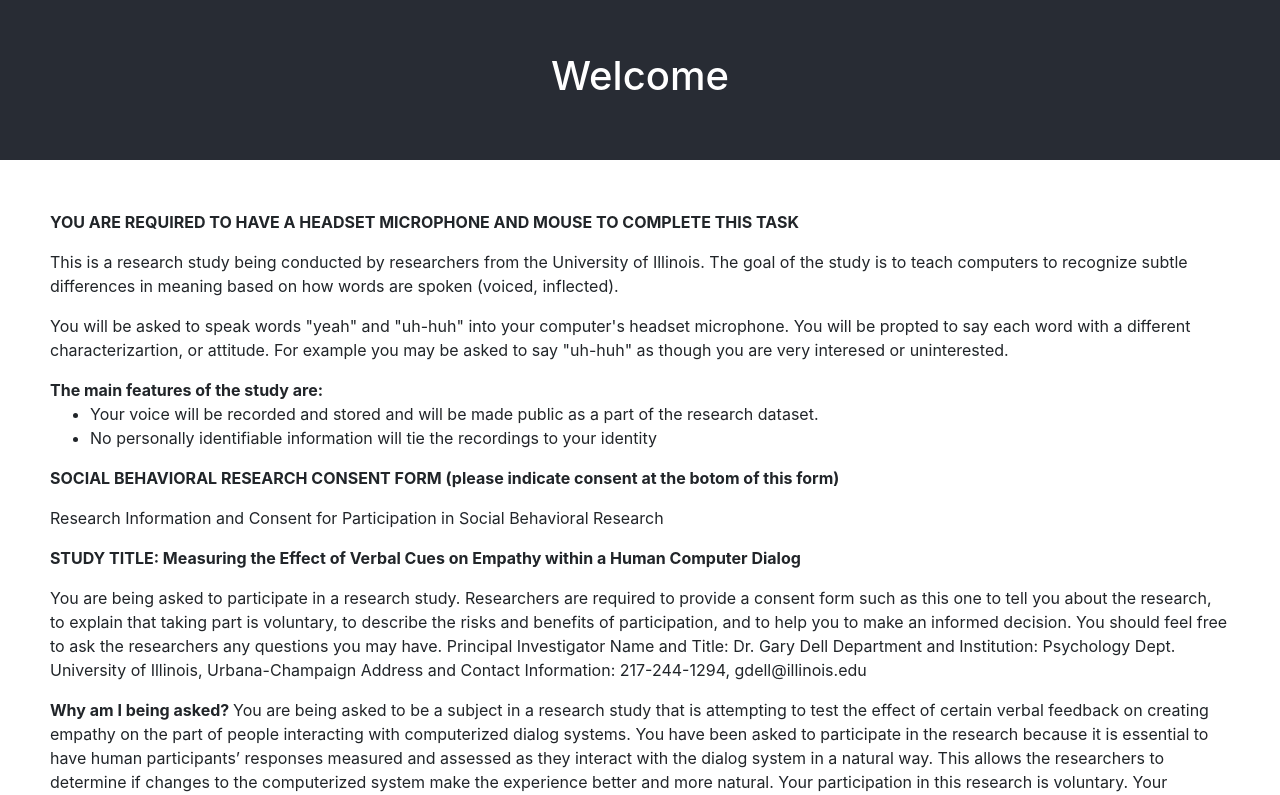
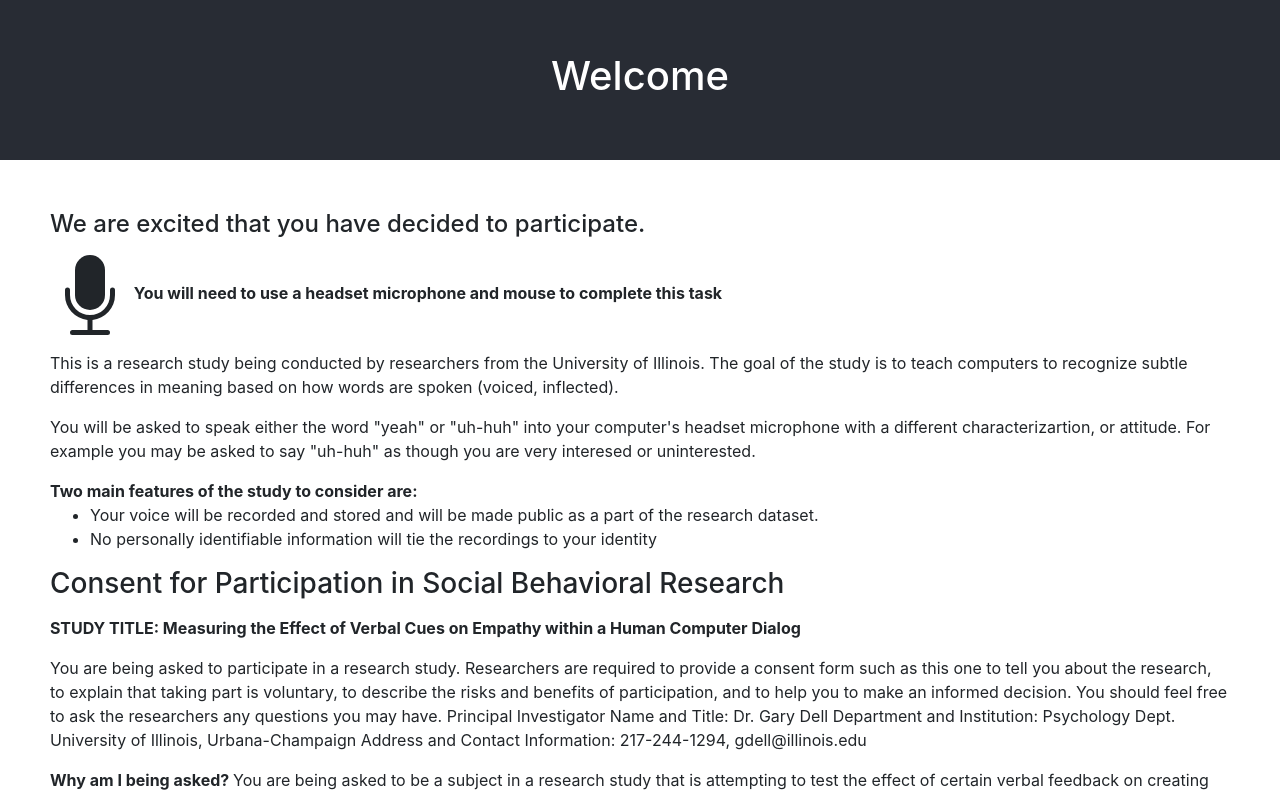
Before and after one commit to ryanchandler/cognistorm, a React (Create React App) app: page /Welcome in a window 1280 px wide. Shown: the top 795 px of the page. Built offline with nearby package versions, Linux system fonts and the light colour scheme; what mic-recorder-to-mp3 would draw is missing.

Commit message:
Final spell checking

```diff
--- a/src/HardwareTest.js
+++ b/src/HardwareTest.js
@@ -184,6 +184,9 @@ class HardwareTest extends React.Component {
           Repeat steps one through four until you are happy with the recording
           level. Then proceed using the arrow below.
           <br></br>
+          <p></p>
+<b>Participants will only be compensated for usable recodings, noisy or distorted recording will be rejected.</b>
+
           <div
             style={{
               margin: "50px",
--- a/src/Instructions.js
+++ b/src/Instructions.js
@@ -82,7 +82,7 @@ class Instructions extends React.Component {
           trialID: 'practice',
           prompt: 'https://cognistorm.s3.amazonaws.com/prompts/prompt_1.mp3',
           isBlocked:false,
-          isPlayingAudioPromt:'',
+          isPlayingAudioPrompt:'',
           selectedDegreeClause: 'are very interested in',
 
         })
@@ -107,7 +107,7 @@ class Instructions extends React.Component {
 
       this.audio.play();
       console.log("playing");
-      this.setState({ isPlayingAudioPromt: true });
+      this.setState({ isPlayingAudioPrompt: true });
       this.setState({ trialStatus: false });
       this.audio.addEventListener('ended', () => {
         console.log("prompt ended now recording");
@@ -208,11 +208,11 @@ As speakers we can sometimes say a word in different ways to communicate differe
 <p></p>
 <b>Concern</b> - You are taking seriously and are invested in what the speaker says.
 <p></p>
-<b>Interest</b> - You find what the speaker said to be engageing.
+<b>Interest</b> - You find what the speaker said to be engaging.
 <p></p>
 <b>Understanding</b> - You comprehend what the speaker is saying.
 <p></p>
-<b>Neutral</b> - Speak the indicated word with no special empahsis or attitude, as though you were just reading the word aloud.
+<b>Neutral</b> - Speak the indicated word with no special emphasis or attitude, as though you were just reading the word aloud.
 <p></p>
 <p></p>
 <h4>How to complete the exercises </h4>
@@ -222,13 +222,13 @@ Below is an example of the user interface you will use.  It shows what word you
 
 When you are ready to begin you will press the "Begin Task" button.  You will hear an audio prompt of someone making a random statement.
 
-<b> Speak the word in the manner indicated as soon as you see the green "now recording" indicator.</b>
+<b> Speak the word in the manner indicated as soon as you see the green "Now Recording" indicator appear.</b>
 <p></p>
 
-When you are finished speaking select the "Task Complete" button.  An arrow will appears to take you to the next page where the process will be repreated for a total of 60 trials. <b>This enagagement should require 20-30 minutes and should be performed on one sitting if possible. </b>
+When you are finished speaking select the "Task Complete" button.  An arrow will appear to take you to the next page where the process will be repreated for a total of 60 trials. <b>This enagagement should require 20-30 minutes and should be performed on one sitting if possible. </b>
 <p></p>
 
-When your trials are complete you will be given the redemoption code to be pasted back in the Mechanical Turk form that lead you here.
+When your trials are complete you will be given the redemption code to be pasted back in the Mechanical Turk page that led you here.
 
 <p></p>
 
@@ -267,7 +267,7 @@ When your trials are complete you will be given the redemoption code to be paste
               style={{ width: "150px", margin: "20px" }}
               className="button"
               onClick={this.start}
-              disabled={this.state.isPlayingAudioPromt || this.state.trialStatus}
+              disabled={this.state.isPlayingAudioPrompt || this.state.trialStatus}
             >
               Begin Task
             </Button>
--- a/src/SentencePrompt.js
+++ b/src/SentencePrompt.js
@@ -29,8 +29,8 @@ class SentencePrompt extends React.Component {
     return (
       <div style={{ fontSize: "large" }} >
         <br></br>
-        After the beep say <b style={{ fontSize: "large" }}>  "{this.props.backchannel}" </b> <p></p>like you  <b>
-        { " " + this.props.selectedDegreeClause + " "} </b> what the speaker says.
+        Say <b style={{ fontSize: "large" }}>  "{this.props.backchannel}" </b> <p></p>like you  <b>
+        { " " + this.props.selectedDegreeClause + " "} </b> what the speaker just said.
       </div>
     );
   }
--- a/src/Welcome.js
+++ b/src/Welcome.js
@@ -3,7 +3,7 @@ import "./App.css";
 import "bootstrap/dist/css/bootstrap.min.css";
 import cookie from "react-cookies";
 import { v4 as uuidv4 } from "uuid";
-import { ArrowRight } from "react-bootstrap-icons";
+import { ArrowRight, MicFill } from "react-bootstrap-icons";
 import { Link } from "react-router-dom";
 import { Form } from "react-bootstrap";
 
@@ -76,22 +76,23 @@ class Welcome extends React.Component {
             alignItems: "center",
           }}
         >
-
-<b> YOU ARE REQUIRED TO HAVE A HEADSET MICROPHONE AND MOUSE TO COMPLETE THIS TASK</b>
+          <h4> We are excited that you have decided to participate.</h4>
+<p></p>
+<MicFill  size={80} />
+<b> You will need to use a headset microphone and mouse to complete this task</b>
 <p></p>
           This is a research study being conducted by researchers from the
           University of Illinois. The goal of the study is to teach computers to
           recognize subtle differences in meaning based on how words are spoken
           (voiced, inflected).
           <p></p>
-          You will be asked to speak words "yeah" and "uh-huh" into your
-          computer's headset microphone. You will be propted to say each word
-          with a different characterizartion, or attitude. For example you may
+          You will be asked to speak either the word "yeah" or "uh-huh" into your
+          computer's headset microphone with a different characterizartion, or attitude. For example you may
           be asked to say "uh-huh" as though you are very interesed or
           uninterested.
           <p></p>
           <b>
-          The main features of the study are:</b>
+          Two main features of the study to consider are:</b>
           <ul>
             <li>
               Your voice will be recorded and stored and will be made public as
@@ -106,11 +107,9 @@ class Welcome extends React.Component {
 
 
 
-          <b> SOCIAL BEHAVIORAL RESEARCH CONSENT FORM  (please indicate consent at the botom of this form)</b>
-
-<p></p>
-Research Information and Consent for Participation in Social Behavioral Research
-
+<p></p><h3>
+Consent for Participation in Social Behavioral Research
+</h3>
 
 <p></p>
 <b>
@@ -149,7 +148,7 @@ The goal of this research is to discover to what extent the addition of verbal f
 <p></p>
 <b>What procedures are involved? </b>
 
-This research will be performed via the Mechanical Turk website, mturk.com. The session will take approximately 30-40 minutes. The study procedures are:
+This research will be performed via the Mechanical Turk website, mturk.com. The session will take approximately 25-35 minutes. The study procedures are:
 Experiment #1: Study participants will be solicited for participation through the Mechanical Turk website, mturk.com. The participant will be provided a brief written overview of the task and be made aware that audio recordings will be made of their responses and that they may decline any question without explanations or negative repercussions. The participant will also see this consent form and be provided with an electronic signature field and a check box on the website to indicate consent .The subject will hear up to 120 statements through headphones. The subject will wear a headset microphone and will provide verbal responses of either “uh-huh” or “yeah” in response to each statement. The participant will be asked to modulate their response in a way that signals some level of interest, agreement, understanding, belief, concern etc. The participant will be shown a scale on the screen that places each utterance into a scale such as, “slightly interested”, “very interested”, “neutral”. The participant will attempt to produce a “uh-huh” or “yeah” that matches this level. Their responses will be recorded.
 <p></p>
 
```
